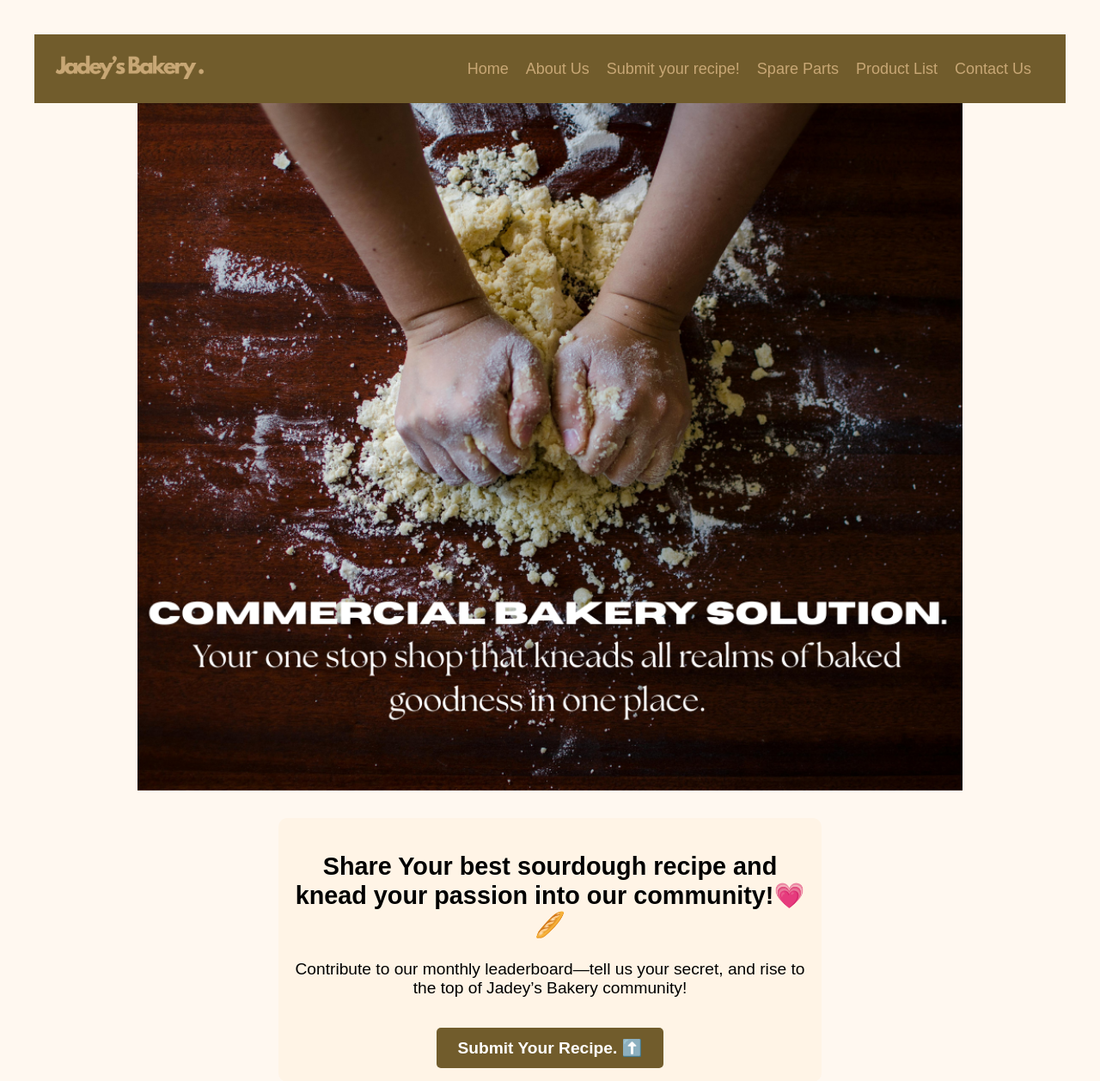
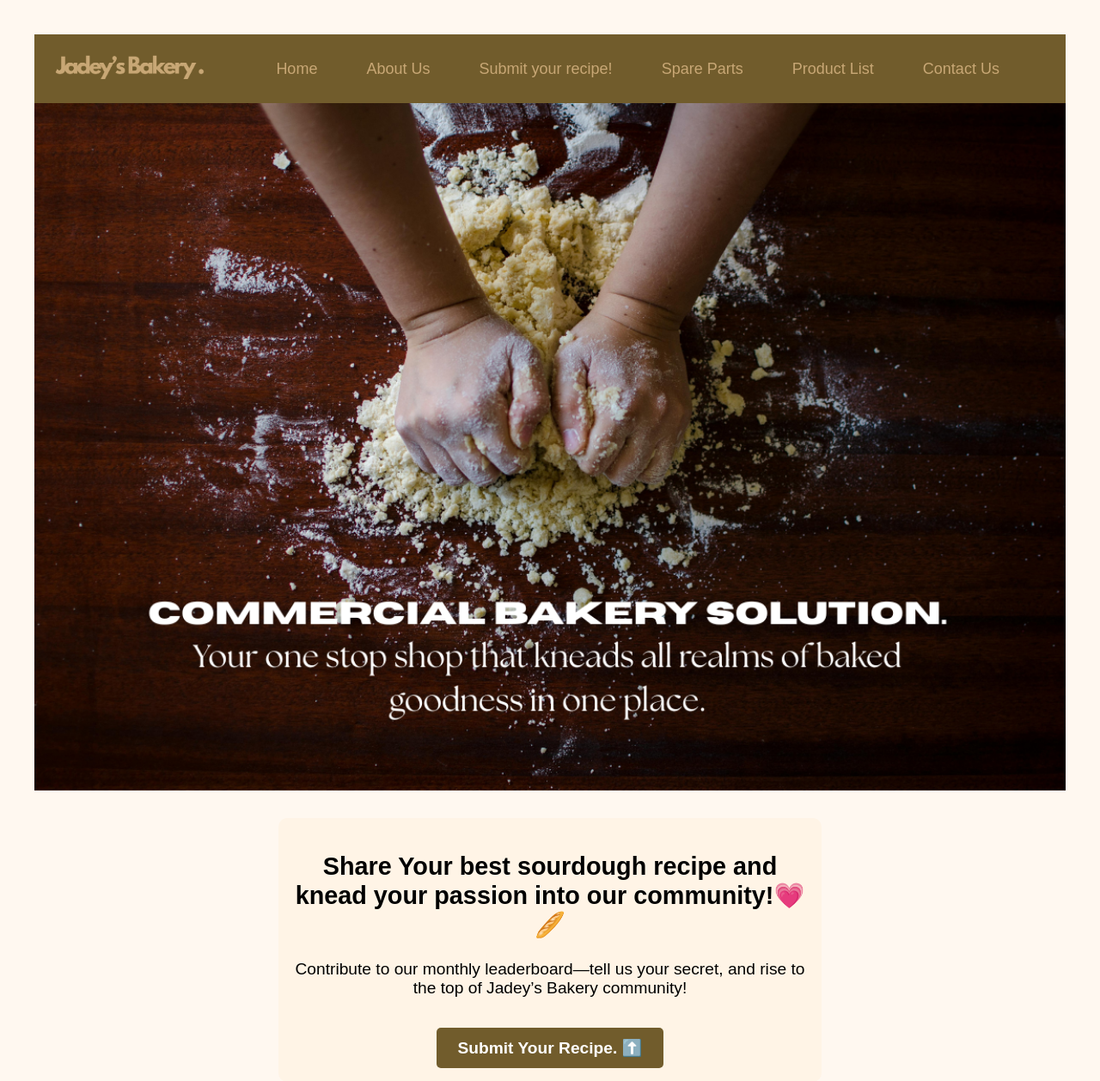
Before and after one commit to 35505126/Jadey-s-Bakery-, a PHP site: page / in a window 1280 px wide. Shown: the top 1258 px of the page at 86% size. Run offline with PHP 8.4, Linux system fonts and the light colour scheme.

Commit message:
changes to mainpage style.css

```diff
--- a/style.css
+++ b/style.css
@@ -1,8 +1,10 @@
+/* Style of website */
 body {
 	font-family: Arial, sans-serif;
 	margin: 40px;
 	background-color: #fff8f0;
 }
+/* Header */
  header {
 	background-color: #715c2c;
 	padding: 0;
@@ -11,24 +13,29 @@ body {
 nav {
   display: flex;
   align-items: center;
-	justify-content: space-between;
+  justify-content: flex-start;
   height: 80px;
   padding: 0 20px;
   background-color: #715c2c;
 }
-
-ul{
+#logo {
+  height: 80px;
+  width: auto;
+  margin-right: 20px;
+}
+nav ul {
   display: flex;
+  flex: 1;
+  justify-content: space-evenly;
+  align-items: center;
   list-style: none;
   margin: 0;
   padding: 0;
 }
-
-ul li {
-	margin-right: 20px;
+nav ul li {
+  margin: 0;
 }
-
-ul li a{
+nav ul li a {
   text-decoration: none;
   color: #c8a775;
   font-size: 18px;
@@ -37,10 +44,11 @@ ul li a{
 #logo{
 	height: 80px;
 	width: auto;
+	margin-right: 20px;
 }
 .banner {
-	width: 80%;
-	height: 100vh;
+	width: 100%;
+	height: auto;
 	object-fit: cover;
 	display: block;
 	margin: 0 auto 20px;
```
Lines whose indentation alone changed are shown as unchanged.
